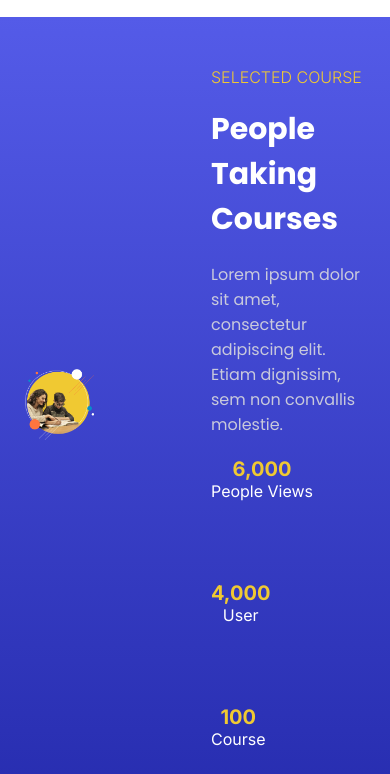
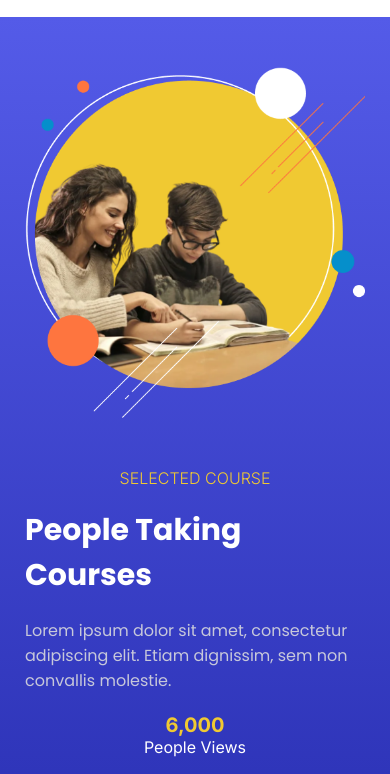
Before and after one commit to MohammadSalameh10/Landing, a plain HTML site: page index.html in a window 390 px wide. Shown: the part 42-816 px from the top of the page. Drawn offline with Linux system fonts and the light colour scheme.

Commit message:
responsive statistics section

```diff
--- a/assets/css/main.css
+++ b/assets/css/main.css
@@ -168,6 +168,41 @@ color: #fff;
     justify-content: center;
     align-items: center;
 }
+
+/* media statistics */
+@media screen and (max-width:992px) {
+
+        .statistics-left,
+        .statistics-right {
+            width: 100%;
+        }
+        .statistics-left{
+            display: flex;
+            justify-content: center;
+            align-items: center;
+        }
+        .statistics-right{
+            align-items: center;
+            justify-content: center;
+        }
+}
+
+@media screen and (max-width:576px) {
+    .statistics-info{
+        flex-direction: column;
+        gap: 20px;
+    }
+
+}
+
+
+
+
+
+
+
+
+
 .courses {
     padding: 50px 0;
 }
```
